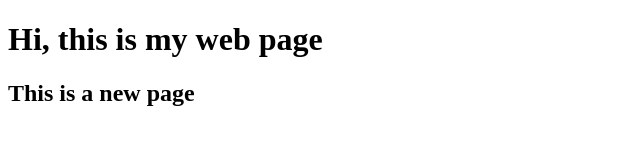
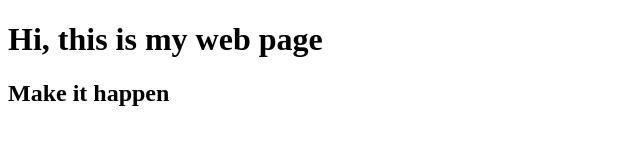
Before and after one commit to daxval/Valdez_CSCI_3508, a plain HTML site: page index.html in a window 1280 px wide. Shown: the whole page, without its empty margins (0-640 px from the left). Drawn offline with Linux system fonts and the light colour scheme.

Commit message:
Update index.html

```diff
--- a/index.html
+++ b/index.html
@@ -7,6 +7,6 @@
   <body>
     <h1>
       Hi, this is my web page</h1>
-    <h2>This is a new page</h2>
+    <h2>Make it happen</h2>
   </body>
 </html>
```
